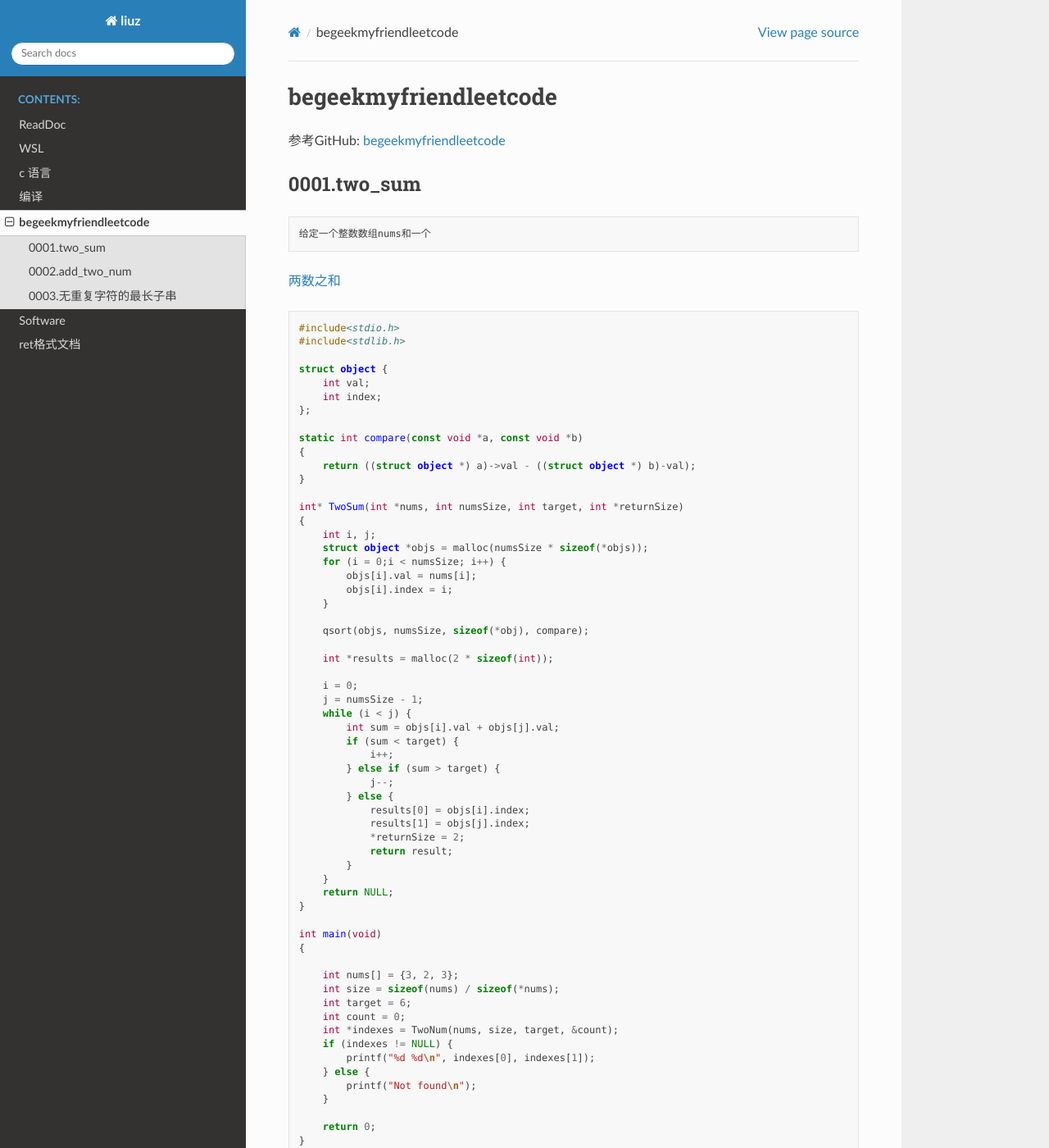
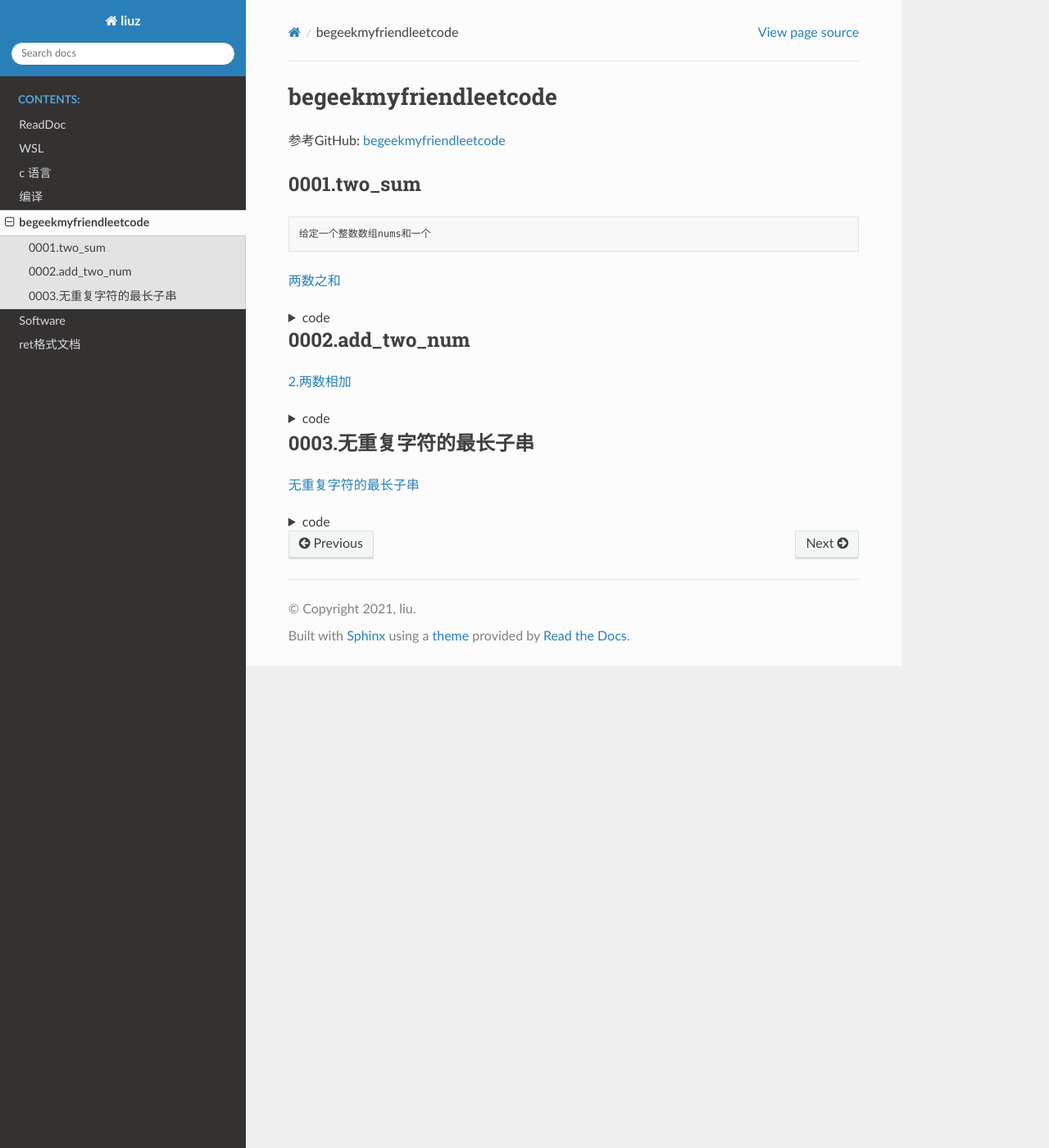
Before and after one commit to zhuangll/diary, a Sphinx documentation site: the page built from source/leetcode/begeekmyfriendleetcode.md, in a window 1280 px wide and 1400 px high. Shown: the whole window at 82% size. Built offline with Sphinx 7.4.7 and the Read the Docs theme 2.0.0, drawn with Linux system fonts in a browser that asks for light colours; some of the changed text lies outside the part shown.

Commit message:
折叠标签

````diff
--- a/source/leetcode/begeekmyfriendleetcode.md
+++ b/source/leetcode/begeekmyfriendleetcode.md
@@ -8,6 +8,9 @@
 给定一个整数数组nums和一个
 ```
 [两数之和](https://leetcode-cn.com/problems/two-sum/)
+<details>
+<summary>code</summary>
+
 ```c
 #include<stdio.h>
 #include<stdlib.h>
@@ -71,9 +74,14 @@ int main(void)
 }
 
 ```
+</details>
+
 ## 0002.add_two_num
 
 [2.两数相加](https://leetcode-cn.com/problems/add-two-numbers/)
+<details>
+<summary>code</summary>
+
 ```c
 struct ListNode {
     int val;
@@ -122,10 +130,14 @@ struct ListNode* addTwoNumbers(struct ListNode* l1, struct ListNode* l2)
 }
 
 ```
+</details>
 
 ## 0003.无重复字符的最长子串
 
 [无重复字符的最长子串](https://leetcode-cn.com/problems/longest-substring-without-repeating-characters/)
+
+<details>
+<summary>code</summary>
 
 ```c
 #include<stdio.h>
@@ -160,3 +172,4 @@ int lengthOfLongestSubstring(char *s)
 }
 
 ```
+</details>
````
